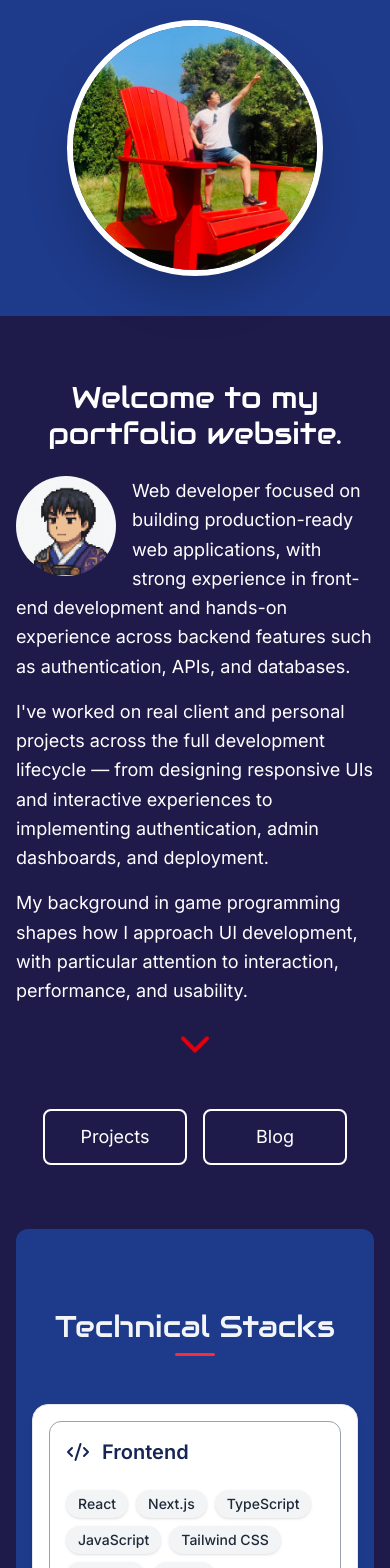
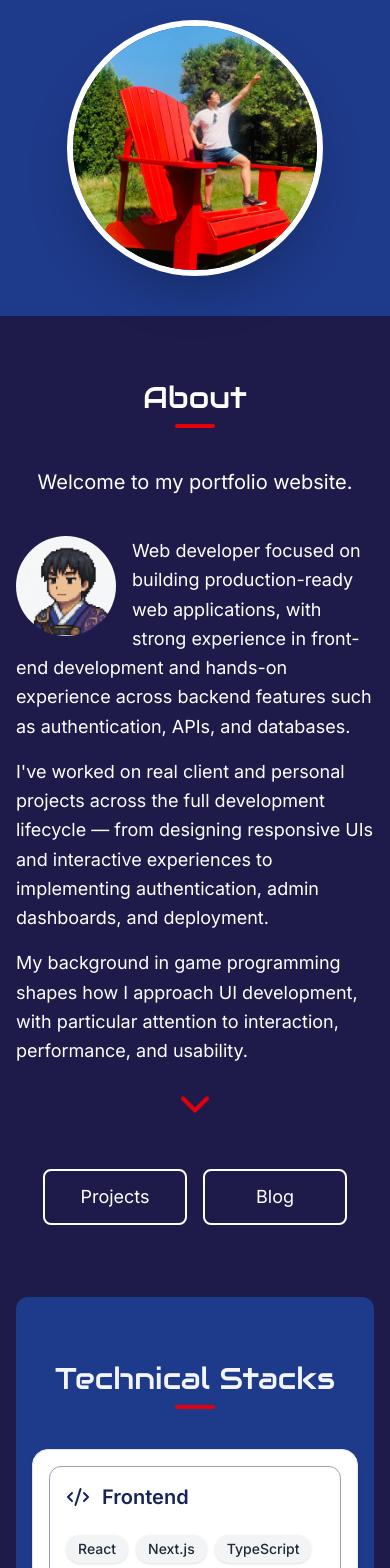
Before and after one commit to ianez7659/my-profile-page, a Next.js app: page / in a window 390 px wide. Shown: the part 432-2000 px from the top of the page. Built offline with nearby package versions, Linux system fonts and the light colour scheme.

Commit message:
feat: unify landing sections with shared layout components and update project detail page for jobflow
- Add LandingSection (plain/cardBlue) and SectionHeading
- Fix About plain section text color (text-white on dark bg)
- Refactor About, Skills, Projects, Blog, Contact to use wrappers
-

```diff
--- a/src/components/AboutSection.tsx
+++ b/src/components/AboutSection.tsx
@@ -3,15 +3,20 @@
 import Image from "next/image";
 import { ChevronDown } from "lucide-react";
 import Button from "./Button";
+import LandingSection from "./LandingSection";
+import SectionHeading from "./SectionHeading";
 
-export default function HeroSection() {
+export default function AboutSection() {
   return (
-    <section id="about" className="scroll-mt-20 py-16 px-4 text-white">
+    <LandingSection id="about" variant="plain">
       <div className="flex flex-col items-center">
-        <h2 className="text-3xl md:text-4xl text-center">
+        <SectionHeading underlineHoverClass="group-hover:w-36">
+          About
+        </SectionHeading>
+        <p className="text-xl md:text-2xl text-center mb-8 max-w-3xl">
           Welcome to my portfolio website.
-        </h2>
-        <div className="flex items-start gap-4 mt-6 max-w-4xl">
+        </p>
+        <div className="flex items-start gap-4 mt-2 max-w-4xl w-full">
           <div className="text-lg md:text-xl leading-relaxed">
             <Image
               src="/images/Ian-2D.webp"
@@ -48,6 +53,6 @@ export default function HeroSection() {
           </Button>
         </div>
       </div>
-    </section>
+    </LandingSection>
   );
 }
--- a/src/components/BlogSection.tsx
+++ b/src/components/BlogSection.tsx
@@ -1,27 +1,17 @@
-// "use client";
-
 import Link from "next/link";
 import { getAllPosts, PostMeta } from "@/lib/blog";
 import Button from "@/components/Button";
+import LandingSection from "@/components/LandingSection";
+import SectionHeading from "@/components/SectionHeading";
 
 export default function BlogSection() {
   const posts: PostMeta[] = getAllPosts()
     .sort((a, b) => (a.date < b.date ? 1 : -1))
     .slice(0, 2);
   return (
-    <section
-      id="blog"
-      className="py-16 mx-4 rounded-xl bg-[#1e3a8a] scroll-mt-16"
-    >
-      <div className="max-w-5xl mx-auto px-4">
-        <div className="flex justify-center">
-          <div className=" w-full group px-4 py-2 my-6 rounded transition-colors duration-300 text-white hover:bg-[#1e3a8a] hover:text-white text-center">
-            <h2 className="text-3xl md:text-4xl font-medium font-audiowide">
-              Blog
-            </h2>
-            <span className="block mx-auto mt-2 h-[4px] w-10 bg-red-500 rounded transition-all duration-500 group-hover:w-24" />
-          </div>
-        </div>
+    <LandingSection id="blog" variant="cardBlue">
+      <div className="max-w-5xl mx-auto">
+        <SectionHeading>Blog</SectionHeading>
 
         <div className="space-y-6">
           {posts.map((post) => (
@@ -62,7 +52,6 @@ export default function BlogSection() {
         </div>
 
         <div className="text-center mt-10">
-
           <Button
             href="/blog"
             variant="outline"
@@ -72,6 +61,6 @@ export default function BlogSection() {
           </Button>
         </div>
       </div>
-    </section>
+    </LandingSection>
   );
 }
--- a/src/components/ContactSection.tsx
+++ b/src/components/ContactSection.tsx
@@ -2,15 +2,14 @@
 
 import { Mail, Github, Linkedin } from "lucide-react";
 import ResumeButton from "@/components/ResumeButton";
+import LandingSection from "@/components/LandingSection";
+import SectionHeading from "@/components/SectionHeading";
 
 export default function ContactSection() {
   return (
-    <section id="contact" className="py-16 scroll-mt-16 text-gray-100">
-      <div className="max-w-3xl mx-auto px-4 text-center">
-        <h2 className="group text-3xl md:text-4xl font-medium mb-12 font-audiowide relative text-center">
-          Contacts
-          <span className="block mx-auto mt-2 h-[4px] w-10 bg-red-600 rounded transition-all duration-500 group-hover:w-24" />
-        </h2>
+    <LandingSection id="contact" variant="plain" className="text-gray-100">
+      <div className="max-w-3xl mx-auto text-center">
+        <SectionHeading>Contacts</SectionHeading>
         <p className="text-xl text-gray-100 mb-6">
           Feel free to reach out to me for any questions or opportunities!
         </p>
@@ -46,6 +45,6 @@ export default function ContactSection() {
         <ResumeButton className="mt-8" />
 
       </div>
-    </section>
+    </LandingSection>
   );
 }
--- /dev/null
+++ b/src/components/LandingSection.tsx
@@ -0,0 +1,34 @@
+"use client";
+
+type Variant = "plain" | "cardBlue";
+
+type Props = {
+  id?: string;
+  /** plain: full-width padding only. cardBlue: rounded blue panel with horizontal inset (matches Skills/Blog). */
+  variant?: Variant;
+  children: React.ReactNode;
+  className?: string;
+};
+
+/**
+ * Shared vertical rhythm and max-width for landing sections (non-hero).
+ */
+export default function LandingSection({
+  id,
+  variant = "plain",
+  children,
+  className = "",
+}: Props) {
+  const variants: Record<Variant, string> = {
+    // text-white: body uses --foreground (dark); plain sections sit on dark bg like Hero
+    plain: "py-16 md:py-20 px-4 text-white",
+    cardBlue:
+      "mx-4 md:mx-6 lg:mx-auto my-2 rounded-xl bg-[#1e3a8a] py-16 md:py-20 px-4 text-gray-100 max-w-[min(100%,calc(100vw-2rem))] lg:max-w-7xl",
+  };
+
+  return (
+    <section id={id} className={`scroll-mt-20 w-full ${variants[variant]} ${className}`}>
+      <div className="max-w-6xl mx-auto w-full">{children}</div>
+    </section>
+  );
+}
--- a/src/components/ProjectSection.tsx
+++ b/src/components/ProjectSection.tsx
@@ -4,6 +4,8 @@ import ProjectCard from "./ProjectCard";
 import Button from "./Button";
 import { projects } from "@/data/projects";
 import { motion } from "framer-motion";
+import LandingSection from "./LandingSection";
+import SectionHeading from "./SectionHeading";
 
 const containerVariants = {
   hidden: { opacity: 0 },
@@ -17,12 +19,10 @@ const containerVariants = {
 
 export default function ProjectsSection() {
   return (
-    <section id="projects" className="py-16 scroll-mt-16 text-white">
-      <div className="max-w-6xl mx-auto px-4">
-        <h2 className="group text-3xl md:text-4xl font-medium mb-12 font-audiowide relative text-center">
+    <LandingSection id="projects" variant="plain" className="text-white">
+      <SectionHeading underlineHoverClass="group-hover:w-32">
         Projects
-          <span className="block mx-auto mt-2 h-[4px] w-10 bg-red-600 rounded transition-all duration-500 group-hover:w-30" />
-        </h2>
+      </SectionHeading>
       <motion.div
         className="grid md:grid-cols-2 lg:grid-cols-3 gap-8"
         variants={containerVariants}
@@ -38,9 +38,7 @@ export default function ProjectsSection() {
         <Button href="/projects" variant="outline">
           View All Projects
         </Button>
-
       </div>
-      </div>
-    </section>
+    </LandingSection>
   );
 }
--- a/src/components/ResumeButton.tsx
+++ b/src/components/ResumeButton.tsx
@@ -3,7 +3,7 @@
 import { Download } from "lucide-react";
 import { motion } from "framer-motion";
 
-const RESUME_HREF = "/Ian_HyunKyu_Lee_Frontend&Full-Stack_Developer_.pdf";
+const RESUME_HREF = "/Ian_HyunKyu_Lee_FullstackDeveloper.pdf";
 const BASE_CLASS =
   "inline-flex items-center gap-2 px-6 py-3 bg-red-600 text-white rounded-lg hover:bg-red-700 transition-colors duration-300 font-medium";
 
--- /dev/null
+++ b/src/components/SectionHeading.tsx
@@ -0,0 +1,26 @@
+"use client";
+
+type Props = {
+  children: React.ReactNode;
+  /** Slightly wider underline on hover (default: w-24) */
+  underlineHoverClass?: string;
+};
+
+/**
+ * Consistent section title + red accent line for landing page sections.
+ */
+export default function SectionHeading({
+  children,
+  underlineHoverClass = "group-hover:w-24",
+}: Props) {
+  return (
+    <h2
+      className={`group text-3xl md:text-4xl font-medium mb-10 md:mb-12 font-audiowide relative text-center`}
+    >
+      {children}
+      <span
+        className={`block mx-auto mt-2 h-[4px] w-10 bg-red-600 rounded transition-all duration-500 ${underlineHoverClass}`}
+      />
+    </h2>
+  );
+}
--- a/src/components/SkillsSection.tsx
+++ b/src/components/SkillsSection.tsx
@@ -4,6 +4,8 @@ import React from "react";
 import SkillCard from "./SkillCard";
 import { skills } from "@/data/skills";
 import { motion } from "framer-motion";
+import LandingSection from "./LandingSection";
+import SectionHeading from "./SectionHeading";
 
 const containerVariants = {
   hidden: { opacity: 0 },
@@ -17,15 +19,11 @@ const containerVariants = {
 
 export default function SkillsSection() {
   return (
-    <section
-      id="skills"
-      className="scroll-mt-20 mx-4 rounded-xl py-20 px-4 bg-[#1e3a8a] text-gray-100"
-    >
-      <div className="max-w-6xl mx-auto text-center">
-        <h2 className="group text-3xl md:text-4xl font-medium mb-12 font-audiowide relative text-center">
+    <LandingSection id="skills" variant="cardBlue">
+      <div className="text-center">
+        <SectionHeading underlineHoverClass="group-hover:w-36">
           Technical Stacks
-          <span className="block mx-auto mt-2 h-[3px] w-10 bg-red-500 rounded transition-all duration-500 group-hover:w-36" />
-        </h2>
+        </SectionHeading>
 
         <motion.div
           className="grid grid-cols-1 sm:grid-cols-2 lg:grid-cols-2 gap-8"
@@ -44,6 +42,6 @@ export default function SkillsSection() {
           ))}
         </motion.div>
       </div>
-    </section>
+    </LandingSection>
   );
 }
--- a/src/data/projects.ts
+++ b/src/data/projects.ts
@@ -94,10 +94,10 @@ export const projects: Project[] = [
 
   {
     slug: "Jobflow",
-    title: "Jobflow - Job Tracker",
+    title: "Jobflow - AI Assisted Job Tracker",
     description:
-      "Job application tracking dashboard built with Next.js and PostgreSQL, featuring real-time analytics, authentication, and responsive UI.",
-    image: "/images/jobflow-2.png",
+      "AI Assisted Job application tracking dashboard built with Next.js and PostgreSQL, featuring real-time analytics, authentication, and responsive UI.",
+    image: "/images/jobflow-3.png",
     github: "https://github.com/ianez7659/job-tracker",
     demo: "https://job-tracker-wheat.vercel.app/",
     techStack: [
@@ -108,6 +108,7 @@ export const projects: Project[] = [
       "Render",
       "Tailwind CSS",
       "Framer Motion",
+      "OpenAI",
     ],
     sections: [
       {
```
Lines whose indentation alone changed are shown as unchanged.
